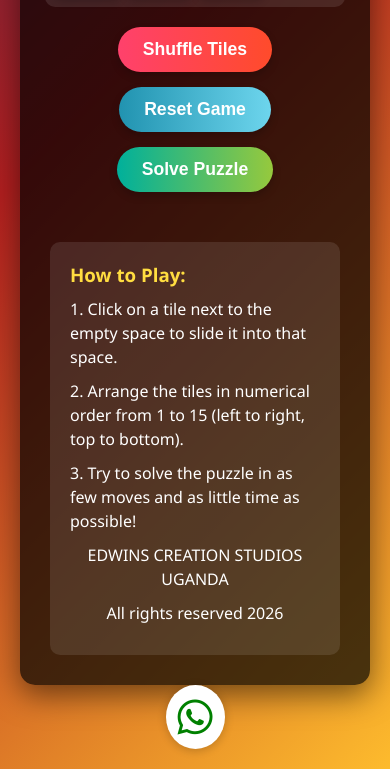
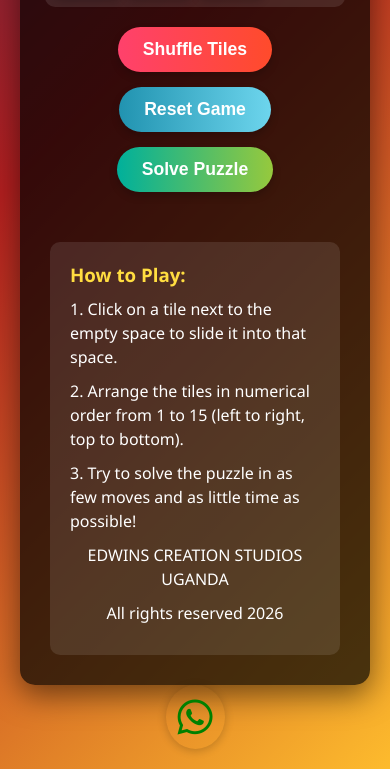
Before and after one commit to bwogiedwin/simple-puzzle-game, a plain HTML site: page index.html in a window 390 px wide. Shown: the part 766-1535 px from the top of the page. Drawn offline with Linux system fonts and the light colour scheme.

Commit message:
Update index.html

```diff
--- a/index.html
+++ b/index.html
@@ -248,7 +248,7 @@
             .fab.fa-whatsapp {
                 font-size: 40px;
                 color: green;
-                background-color: white;
+                background-c;
                 border-radius: 70%;
                 padding: 12px;
                 box-shadow: 0 2px  10px rgba(0, 0, 0, 0.2);
```
